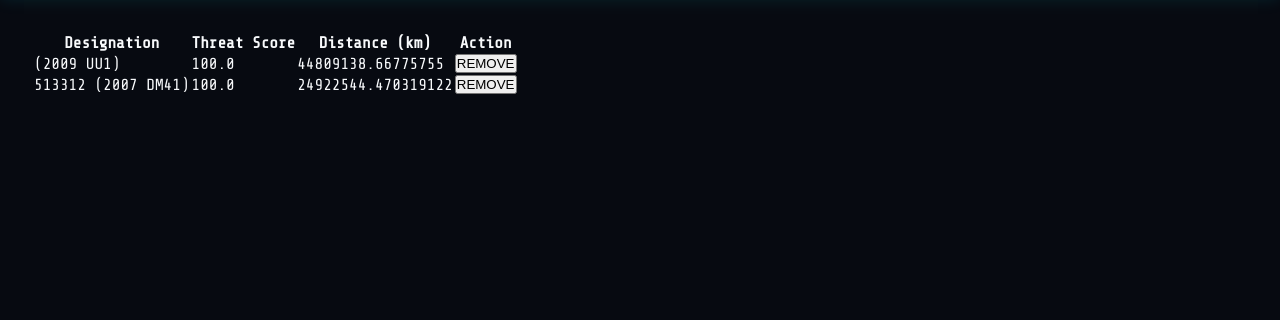
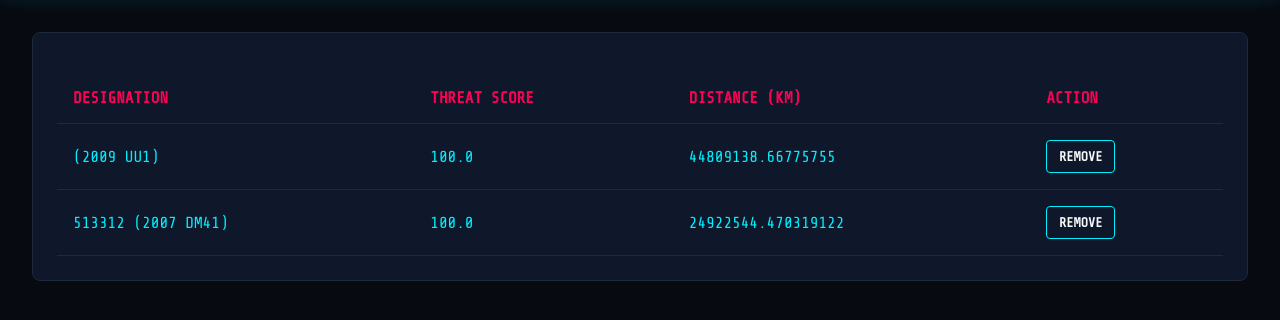
Before and after one commit to M4r0-Zilch/OrbitGuard, a Flask app: page /watchlist in a window 1280 px wide. Shown: the part 63-383 px from the top of the page. Run offline with Flask 3, Linux system fonts and the light colour scheme; some libraries are stand-ins or nearby versions.

Commit message:
refactor display of closest distance: append 'KM' to the closest distance value, round distance to 4 decimal places, and enhance CSS styles for better layout

```diff
--- a/app.py
+++ b/app.py
@@ -37,7 +37,7 @@ def index():
             })
             total_count += 1
             if float(item['close_approach_data'][0]['miss_distance']['kilometers']) < closest_distance:
-                closest_distance = float(item['close_approach_data'][0]['miss_distance']['kilometers'])
+                closest_distance = round(float(item['close_approach_data'][0]['miss_distance']['kilometers']), 4)
             if item['is_potentially_hazardous_asteroid']:
                 hazardous += 1
     else:
--- a/static/style.css
+++ b/static/style.css
@@ -1,12 +1,20 @@
 :root {
 --bg-dark: #070A11;
+
 --panel-bg: #0F172A;
+
 --panel-border: #1E293B;
+
 --accent-cyan: #00F0FF;
+
 --accent-magenta: #FF0055;
+
 --text-bright: #F8FAFC;
+
 --text-muted: #64748B;
+
 }
+
 * {
 margin: 0;
 padding: 0;
@@ -25,6 +33,7 @@
 text-transform: uppercase;
 letter-spacing: 2px;
 }
+
 .navbar {
 background-color: var(--panel-bg);
 border-bottom: 1px solid var(--accent-cyan);
@@ -34,11 +43,13 @@
 align-items: center;
 box-shadow: 0 0 15px rgba(0, 240, 255, 0.1);
 }
+
 .nav-brand {
 color: var(--accent-cyan);
 font-size: 1.5rem;
 font-weight: 900;
 }
+
 .nav-links a {
 color: var(--text-bright);
 text-decoration: none;
@@ -50,8 +61,76 @@
 .nav-links a:hover {
 color: var(--accent-cyan);
 }
+
 .dashboard-wrapper {
 max-width: 1400px;
 margin: 2rem auto;
 padding: 0 2rem;
 }
+
+.kpi-grid {
+display: grid;
+grid-template-columns: repeat(auto-fit, minmax(200px, 1fr));
+gap: 1.5rem;
+margin-bottom: 2rem;
+}
+
+.kpi-card {
+background-color: var(--panel-bg);
+border: 1px solid var(--panel-border);
+border-radius: 8px;
+padding: 1.5rem;
+text-align: center;
+}
+
+.kpi-card h3 {
+font-size: 0.9rem;
+color: var(--text-muted);
+}
+
+.kpi-value {
+font-size: 2rem;
+color: var(--accent-cyan);
+margin-top: 0.5rem;
+}
+.table-card {
+background-color: var(--panel-bg);
+border: 1px solid var(--panel-border);
+padding: 1.5rem;
+border-radius: 8px;
+margin-bottom: 2rem;
+}
+
+.tactical-table {
+width: 100%;
+border-collapse: collapse;
+margin-top: 1rem;
+}
+
+.tactical-table th, .tactical-table td {
+padding: 1rem;
+text-align: left;
+border-bottom: 1px solid var(--panel-border);
+color: var(--accent-cyan);
+}
+
+.tactical-table th {
+color: var(--accent-magenta);
+text-transform: uppercase;
+}
+.pin-btn {
+background: transparent;
+color: var(--text-bright);
+border: 1px solid var(--accent-cyan);
+padding: 8px 12px;
+border-radius: 4px;
+cursor: pointer;
+font-family: inherit;
+font-weight: bold;
+transition: all 0.3s ease;
+}
+
+.pin-btn:hover {
+background: rgba(0, 240, 255, 0.15);
+box-shadow: 0 0 10px rgba(0, 240, 255, 0.3);
+}
--- a/templates/index.html
+++ b/templates/index.html
@@ -19,7 +19,7 @@
         </div>
         <div class="kpi-card">
             <h3>Closest distance</h3>
-            <p class="kpi-value">{{ closest_distance }}</p>
+            <p class="kpi-value">{{ closest_distance }}KM</p>
         </div>
         <div class="kpi-card">
             <h3>Hazardous count</h3>
```
Also changed, not shown: orbitguard.db, static/script.js (deleted). Lines whose indentation alone changed are shown as unchanged.
